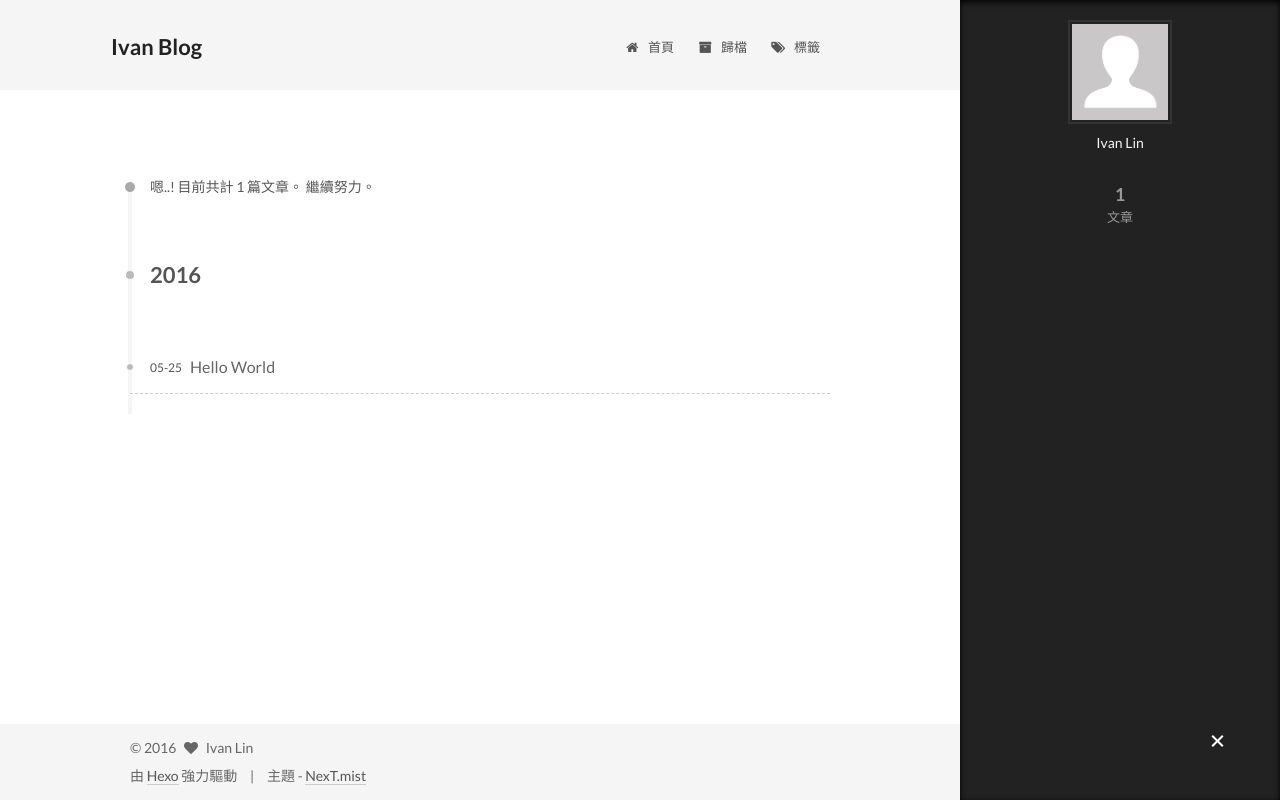
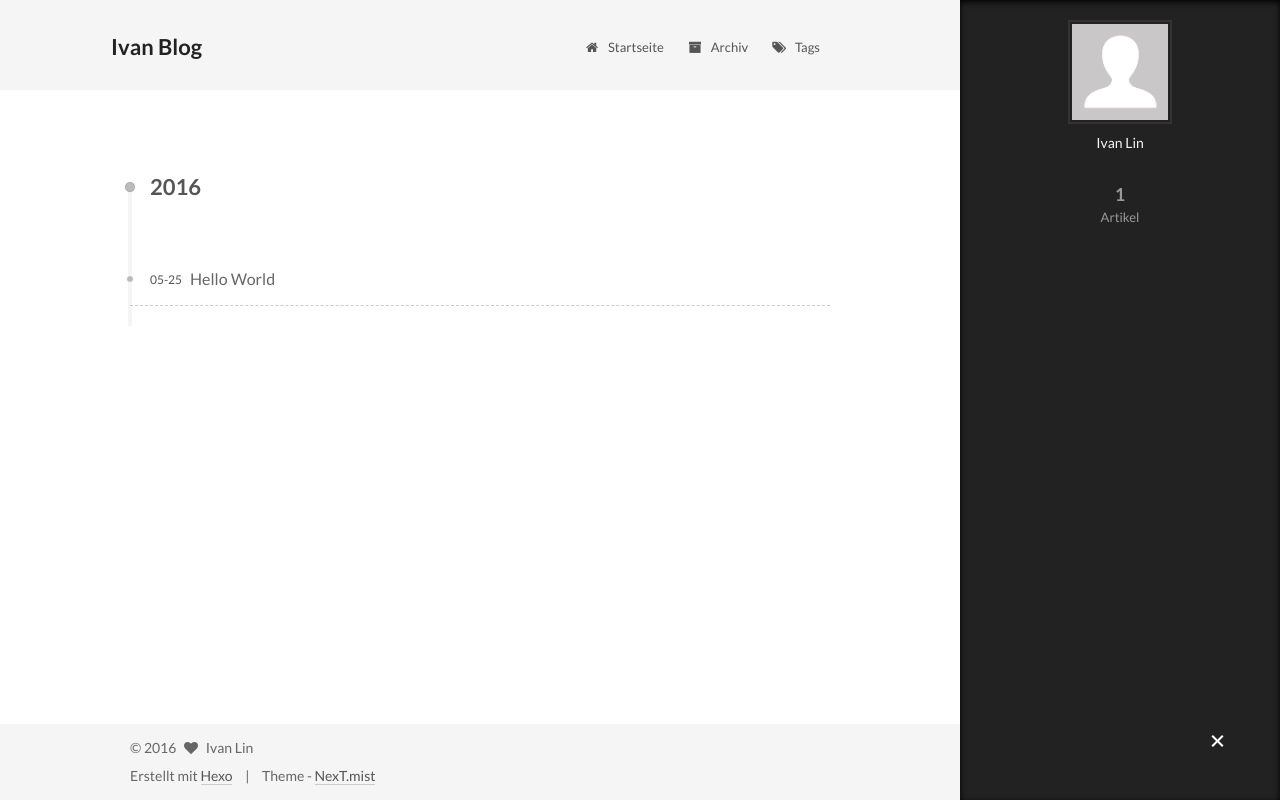
Before and after one commit to ivan7645/ivan7645.github.com, a plain HTML site: page archives/2016/05/index.html in a window 1280 px wide. Both pictures are taken after a click on the element 1217 px from the left and 742 px from the top of the page. Drawn offline with Linux system fonts and the light colour scheme.

Commit message:
Site updated: 2016-05-25 18:11:01

```diff
--- a/archives/2016/05/index.html
+++ b/archives/2016/05/index.html
@@ -105,12 +105,12 @@
     motion: true,
     duoshuo: {
       userId: 0,
-      author: '博主'
+      author: 'Author'
     }
   };
 </script>
 
-  <title> 歸檔 | Ivan Blog </title>
+  <title> Archiv | Ivan Blog </title>
 </head>
 
 <body itemscope itemtype="http://schema.org/WebPage" lang="zh-tw">
@@ -168,7 +168,7 @@
 
               <i class="menu-item-icon fa fa-fw fa-home"></i> <br />
 
-            首頁
+            Startseite
           </a>
         </li>
 
@@ -178,7 +178,7 @@
 
               <i class="menu-item-icon fa fa-fw fa-archive"></i> <br />
 
-            歸檔
+            Archiv
           </a>
         </li>
 
@@ -188,7 +188,7 @@
 
               <i class="menu-item-icon fa fa-fw fa-tags"></i> <br />
 
-            標籤
+            Tags
           </a>
         </li>
 
@@ -212,14 +212,6 @@
   <section id="posts" class="posts-collapse">
     <span class="archive-move-on"></span>
 
-    <span class="archive-page-counter">
-
-
-
-
-
-      嗯..! 目前共計 1 篇文章。 繼續努力。
-    </span>
 
 
 
@@ -308,7 +300,7 @@
           <div class="site-state-item site-state-posts">
             <a href="/archives">
               <span class="site-state-item-count">1</span>
-              <span class="site-state-item-name">文章</span>
+              <span class="site-state-item-name">Artikel</span>
             </a>
           </div>
 
@@ -355,11 +347,11 @@
 </div>
 
 <div class="powered-by">
-  由 <a class="theme-link" href="http://hexo.io">Hexo</a> 強力驅動
+  Erstellt mit  <a class="theme-link" href="http://hexo.io">Hexo</a>
 </div>
 
 <div class="theme-info">
-  主題 -
+  Theme -
   <a class="theme-link" href="https://github.com/iissnan/hexo-theme-next">
     NexT.mist
   </a>
--- a/css/main.css
+++ b/css/main.css
@@ -1548,7 +1548,7 @@ pre .javascript .function {
   width: 4px;
   height: 4px;
   border-radius: 50%;
-  background: #8c5dbb;
+  background: #1ff237;
 }
 .links-of-blogroll {
   font-size: 13px;
```
Also changed, not shown: 2016/05/25/hello-world/index.html (+10 -10 lines), archives/2016/index.html (+8 -16 lines), archives/index.html (+8 -16 lines), index.html (+8 -8 lines).
